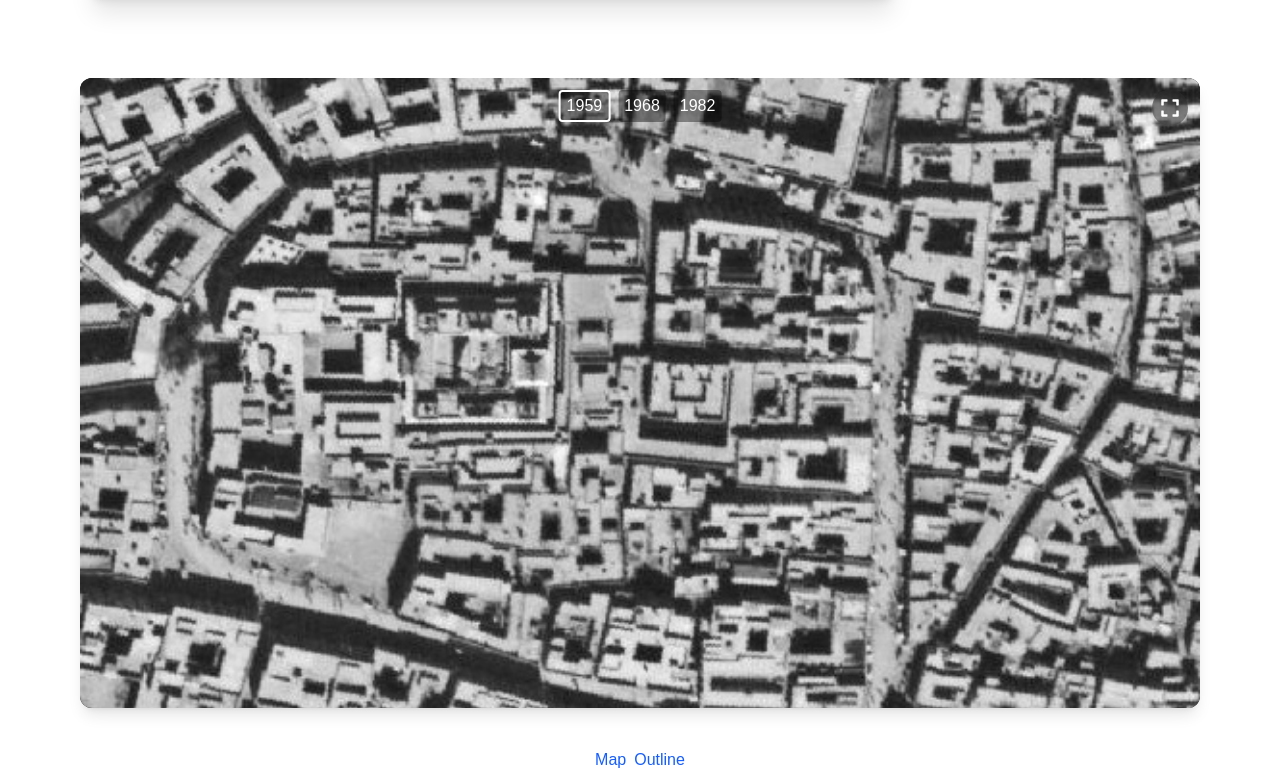
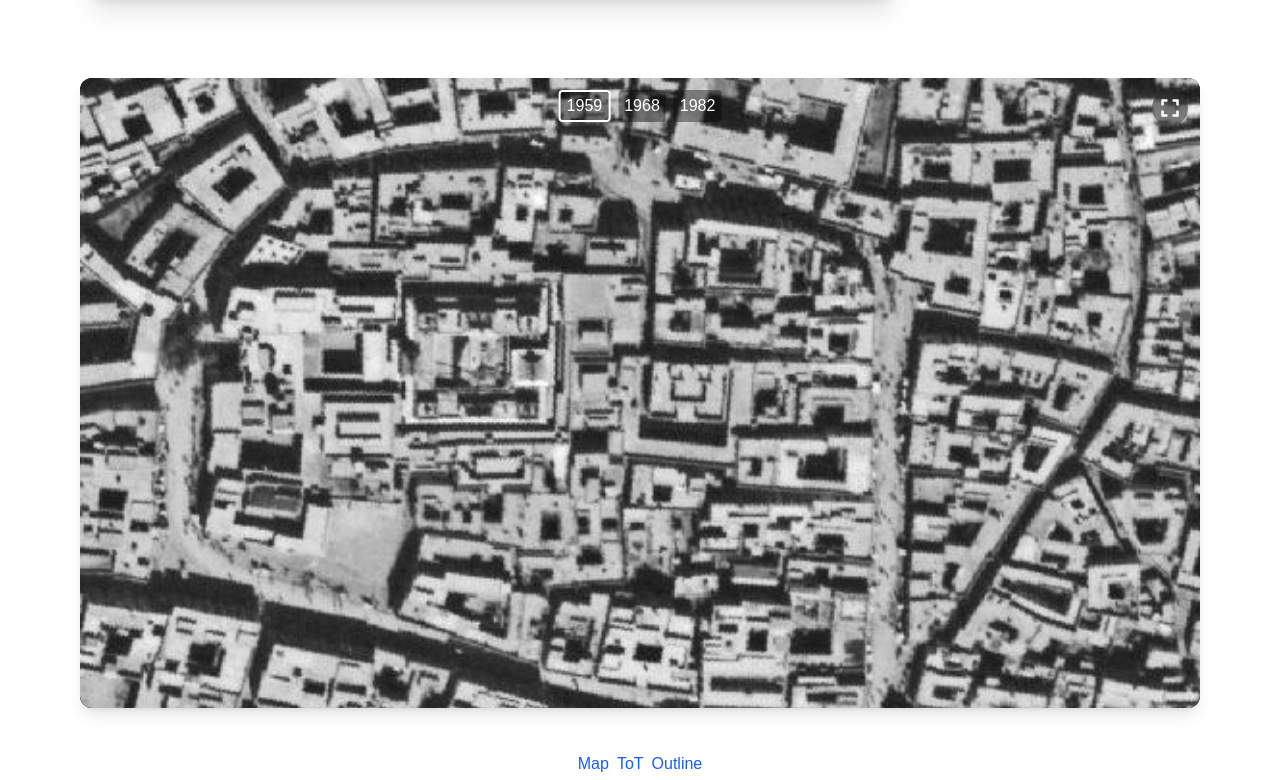
Before and after one commit to spsither/tibet_from_above, a Next.js app: page / in a window 1280 px wide. Shown: the part 1137-1917 px from the top of the page. Built offline with nearby package versions, Linux system fonts and the light colour scheme.

Commit message:
Fix: Add link to tot page

```diff
--- a/app/page.js
+++ b/app/page.js
@@ -31,8 +31,9 @@ export default function Page() {
       <TimeSlices slices={slices} />
 
       <div className='flex justify-center'>
-        <Link href='map' className="text-blue-600 hover:underline">Map</Link>
-        <Link href="https://excalidraw.com/#json=BqQhPzxyFjq3qmx5aNM2C,SrT4-hpnxAgj11LElsZcYg" className='text-blue-600 hover:underline ml-2'>Outline</Link>
+        <Link href='map' className="p-1 text-blue-600 hover:underline">Map</Link>
+        <Link href='temples_of_tibet' className="p-1 text-blue-600 hover:underline">ToT</Link>
+        <Link href="https://excalidraw.com/#json=BqQhPzxyFjq3qmx5aNM2C,SrT4-hpnxAgj11LElsZcYg" className='p-1 text-blue-600 hover:underline'>Outline</Link>
       </div>
     </>
   );
--- a/components/MapTemples.js
+++ b/components/MapTemples.js
@@ -19,7 +19,7 @@ export default function MapTiles() {
     const mapRef = useRef(null);
     const mapContainerRef = useRef(null);
     const [layerVisibility, setLayerVisibility] = useState({});
-    const [layerOpen, setLayerOpen] = useState(true);
+    const [layerOpen, setLayerOpen] = useState(false);
 
     function toggleSatelliteLayer() {
 
```
